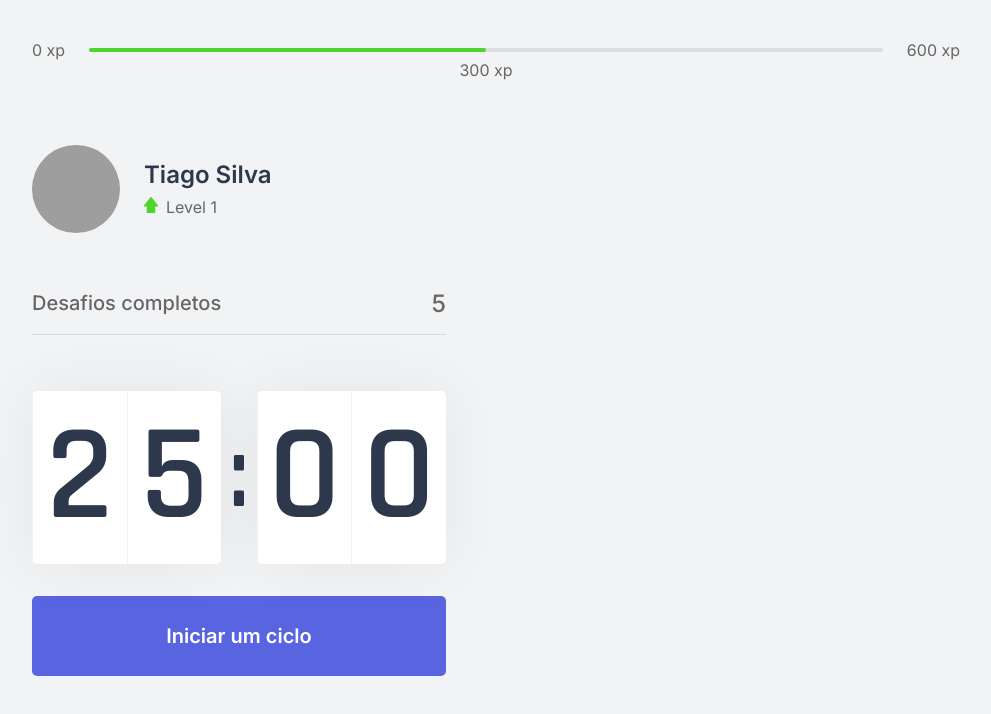
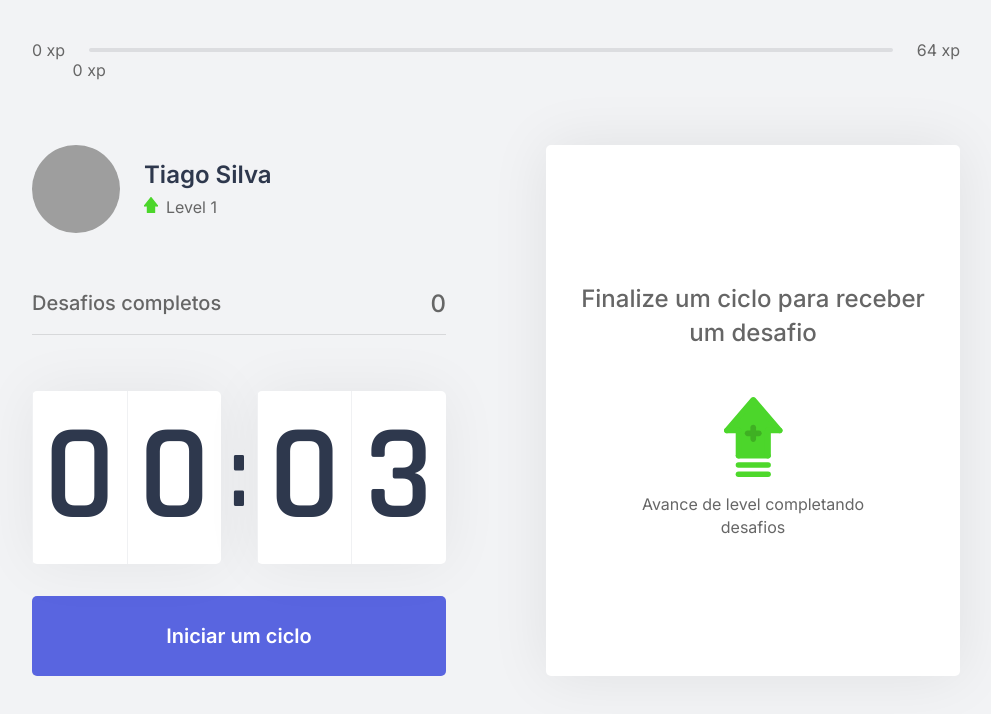
Before and after one commit to tiagosn01/nlw4-react, a Next.js app: page / in a window 1280 px wide. Shown: the top 714 px of the page, without its empty margins (144-1135 px from the left). Built offline with nearby package versions, Linux system fonts and the light colour scheme; grey boxes are pictures that could not be loaded.

Commit message:
feat: Implementacao de variaveis de contexto

```diff
--- /dev/null
+++ b/challenges.json
@@ -0,0 +1,62 @@
+[
+  {
+    "type": "body",
+    "description": "Estique um de seus braços com a palma da mão virada para frente e puxe os dedos para cima por 10 segundos por mão.",
+    "amount": 80
+  },
+  {
+    "type": "body",
+    "description": "Estique seu braço contra o peito e puxe-o utilizando o outro braço por 10 segundos por braço.",
+    "amount": 60
+  },
+  {
+    "type": "body",
+    "description": "Puxe seu pescoço com a ajuda da mão para a direita e para a esquerda, permanecendo na posição por alguns segundos.",
+    "amount": 70
+  },
+  {
+    "type": "body",
+    "description": "Com as duas mãos na parte de trás da cabeça, leve-a para baixo, alongando a parte de trás da região.",
+    "amount": 60
+  },
+  {
+    "type": "body",
+    "description": "Cruze as pernas e desça com as mãos esticadas em direção ao chão. Repita o movimento com a outra perna na frente.",
+    "amount": 100
+  },
+  {
+    "type": "body",
+    "description": "Sentado, abra as pernas e tente encostar as palmas das mãos no chão, repita 3 vezes por 5 segundos.",
+    "amount": 80
+  },
+  {
+    "type": "body",
+    "description": "Puxe o joelho de encontro ao peito e segure, troque de perna após 10 segundos.",
+    "amount": 50
+  },
+  {
+    "type": "body",
+    "description": "Sentado, cruze uma perna e incline seu tronco à frente, troque de perna após 10 segundos.",
+    "amount": 80
+  },
+  {
+    "type": "eye",
+    "description": "Sentado, feche os olhos e cubra-os com as palmas da mão durante 2 minutos, depois abra normalmente.",
+    "amount": 90
+  },
+  {
+    "type": "eye",
+    "description": "Em algum ambiente aberto, olhe o mais longe que puder em quatro direções por 3s, mexa apenas os olhos. Repita 3 vezes.",
+    "amount": 140
+  },
+  {
+    "type": "eye",
+    "description": "Usando os polegares, massage a área abaixo das sobrancelhas em movimentos circulares por 15 segundos.",
+    "amount": 70
+  },
+  {
+    "type": "body",
+    "description": "Em pé, gire a cintura o máximo que puder para a esquerda, segure por cinco segundos. Repita para a direita.",
+    "amount": 90
+  }
+]
--- /dev/null
+++ b/src/components/ChallengeBox.tsx
@@ -0,0 +1,42 @@
+import { useContext } from 'react';
+import { ChallengesContext } from '../contexts/ChallengeContext';
+import styles from '../styles/components/ChallengeBox.module.css';
+
+export function ChallengeBox() {
+  const { activeChallenge, resetChallenge } = useContext(ChallengesContext);
+
+  return (
+    <div className={styles.challengeBoxContainer}>
+      { activeChallenge ? (
+        <div className={styles.challengeActive}>
+          <header>Ganhe {activeChallenge.amount} xp</header>
+
+          <main>
+            <img src={`icons/${activeChallenge.type}.svg`} alt="bodt"/>
+            <strong>Novo desafio</strong>
+            <p>{activeChallenge.description}</p>
+          </main>
+
+          <footer>
+            <button type="button" onClick={resetChallenge} className={styles.challengeFailedButton}>
+              Falhei
+            </button>
+            <button type="button" className={styles.challengeSuccessButton}>
+              Completei
+            </button>
+          </footer>
+        </div>
+      ): (
+      <div className={styles.challengeNotActive}>
+          <strong>
+            Finalize um ciclo para receber um desafio
+          </strong>
+          <p>
+            <img src="icons/level-up.svg" alt="Level Up"/>
+            Avance de level completando desafios
+          </p>
+      </div>
+      )}
+    </div>
+  );
+};
--- a/src/components/CompletedChallenges.tsx
+++ b/src/components/CompletedChallenges.tsx
@@ -1,10 +1,14 @@
+import { useContext } from 'react';
+import { ChallengesContext } from '../contexts/ChallengeContext';
 import styles from '../styles/components/CompletedChallenges.module.css';
 
 export function CompletedChallenges() {
+  const { challengesCompleted } = useContext(ChallengesContext);
+
   return (
     <div className={styles.completedChanllengesCotainer}>
       <span>Desafios completos</span>
-      <span>5</span>
+      <span>{challengesCompleted}</span>
     </div>
   )
 }
--- a/src/components/Countdown.tsx
+++ b/src/components/Countdown.tsx
@@ -1,9 +1,15 @@
-import { useState, useEffect } from 'react';
+import { useState, useEffect, useContext } from 'react';
+import { ChallengesContext } from '../contexts/ChallengeContext';
 import styles from '../styles/components/Countdown.module.css';
 
+let countdownTimeout: NodeJS.Timeout;
+
 export function Countdown() {
-  const [time, setTime] = useState(25 * 60);
-  const [active, setActive] = useState(false);
+  const { startNewChallenge } = useContext(ChallengesContext);
+
+  const [time, setTime] = useState(0.05 * 60);
+  const [isActive, setIsActive] = useState(false);
+  const [hasFinished, setHasFinisehd] = useState(false);
 
   const minutes = Math.floor(time / 60);
   const seconds = time % 60;
@@ -12,16 +18,26 @@
   const [secondsLeft, secondsRight] = String(seconds).padStart(2, '0').split('')
 
   function startCountDown() {
-    setActive(true);
+    setIsActive(true);
+  }
+
+  function resetCountdown() {
+    clearTimeout(countdownTimeout);
+    setIsActive(false);
+    setTime(0.05 * 60);
   }
 
   useEffect(() => {
-    if(active && time > 0) {
-      setTimeout(() => {
+    if(isActive && time > 0) {
+      countdownTimeout = setTimeout(() => {
         setTime(time -1);
       }, 1000);
+    } else if (isActive && time === 0){
+       setHasFinisehd(true);
+       setIsActive(false);
+       startNewChallenge();
     }
-  }, [active, time])
+  }, [isActive, time])
 
   return (
     <div>
@@ -36,9 +52,39 @@
           <span>{secondsRight}</span>
         </div>
       </div>
-      <button type="button" className={styles.countdownButton} onClick={startCountDown}>
-        Iniciar um ciclo
-      </button>
+
+      { hasFinished ? (
+         <button
+         type="button"
+         disabled
+          className={styles.countdownButton}
+          >
+         Ciclo encerrado
+        </button>
+      ) : (
+        <>
+        { isActive ? (
+          <button
+            type="button"
+            className={`${styles.countdownButton} ${styles.countdownButtonActive} `}
+            onClick={resetCountdown}
+            >
+              Abandonar ciclo
+        </button>
+      ) : (
+          <button
+            type="button"
+            className={styles.countdownButton}
+            onClick={startCountDown}>
+            Iniciar um ciclo
+          </button>
+      )}
+        </>
+      )}
+
+
+
+
     </div>
   )
 }
--- a/src/components/ExperienceBar.tsx
+++ b/src/components/ExperienceBar.tsx
@@ -1,14 +1,22 @@
+import { useContext } from 'react';
+import { ChallengesContext } from '../contexts/ChallengeContext';
 import styles from '../styles/components/ExperienceBar.module.css';
 
 export function ExperienceBar() {
+  const { currentExperience, experienceToNextLevel } = useContext(ChallengesContext);
+
+  const percentToNExtLevel = Math.round(currentExperience * 100) / experienceToNextLevel;
+
   return (
     <header className={styles.experienceBar}>
       <span>0 xp</span>
       <div>
-        <div style={{width: '50%'}} />
-        <span className={styles.currentExperience} style={{left: '50%'}}> 300 xp</span>
+        <div style={{width: `${percentToNExtLevel}%`}} />
+        <span className={styles.currentExperience} style={{left: `${percentToNExtLevel}%`}}>
+          {currentExperience} xp
+        </span>
       </div>
-      <span>600 xp</span>
+      <span>{experienceToNextLevel} xp</span>
     </header>
   )
 }
--- /dev/null
+++ b/src/contexts/ChallengeContext.tsx
@@ -0,0 +1,69 @@
+import { createContext, useState, ReactNode } from 'react';
+import challenges from '../../challenges.json';
+
+interface Challenge {
+  type: 'body' | 'eye';
+  description: string;
+  amount: number;
+}
+
+
+interface ChallengesContextData {
+  level: number;
+  currentExperience: number;
+  challengesCompleted: number;
+  experienceToNextLevel: number;
+  activeChallenge: Challenge;
+  levelUp(): void;
+  startNewChallenge(): void;
+  resetChallenge(): void;
+}
+
+interface ChallengesProviderProps {
+  children: ReactNode;
+}
+
+export const ChallengesContext = createContext({} as ChallengesContextData);
+
+export function ChallengesProvider({ children }: ChallengesProviderProps) {
+  const [level, setLevel] = useState(1);
+  const [currentExperience, setCurrentExperience] = useState(0)
+  const [challengesCompleted, setChallengesCompleted] = useState(0)
+
+  const [activeChallenge, setActiveChallenge] = useState(null)
+
+  const experienceToNextLevel = Math.pow((level + 1) * 4, 2)
+
+  function levelUp() {
+    setLevel(level + 1);
+  }
+
+  function startNewChallenge() {
+    const randomChallengeIndex = Math.floor(Math.random() * challenges.length);
+    const challenge = challenges[randomChallengeIndex]
+
+    setActiveChallenge(challenge);
+  }
+
+  function resetChallenge() {
+    setActiveChallenge(null);
+  }
+
+  return (
+
+    <ChallengesContext.Provider
+      value={{
+        level,
+        currentExperience,
+        challengesCompleted,
+        levelUp,
+        startNewChallenge,
+        activeChallenge,
+        resetChallenge,
+        experienceToNextLevel,
+      }}
+      >
+        {children}
+    </ChallengesContext.Provider>
+  )
+}
--- a/src/pages/_app.tsx
+++ b/src/pages/_app.tsx
@@ -1,6 +1,14 @@
 import '../styles/global.css'
+
+import {  ChallengesProvider } from '../contexts/ChallengeContext';
+
 function MyApp({ Component, pageProps }) {
-  return <Component {...pageProps} />
+
+  return (
+  <ChallengesProvider>
+    <Component {...pageProps} />
+  </ChallengesProvider>
+  )
 }
 
 export default MyApp
--- a/src/pages/index.tsx
+++ b/src/pages/index.tsx
@@ -2,6 +2,7 @@
 import { Countdown } from '../components/Countdown';
 import { ExperienceBar } from '../components/ExperienceBar'
 import { Profile } from '../components/Profile'
+import { ChallengeBox } from '../components/ChallengeBox';
 import styles from '../styles/pages/Home.module.css';
 
 import Head from 'next/head';
@@ -20,7 +21,9 @@
           <CompletedChallenges />
           <Countdown />
         </div>
-        <div></div>
+        <div>
+          <ChallengeBox />
+        </div>
       </section>
      </div>
   )
```
